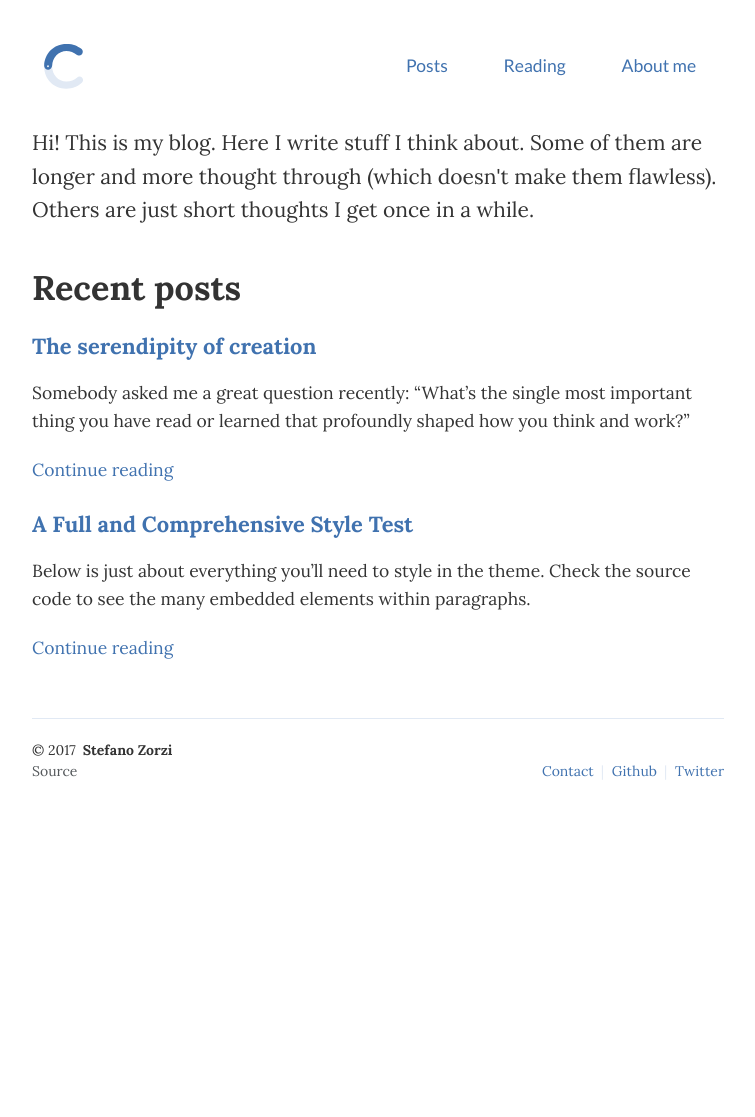
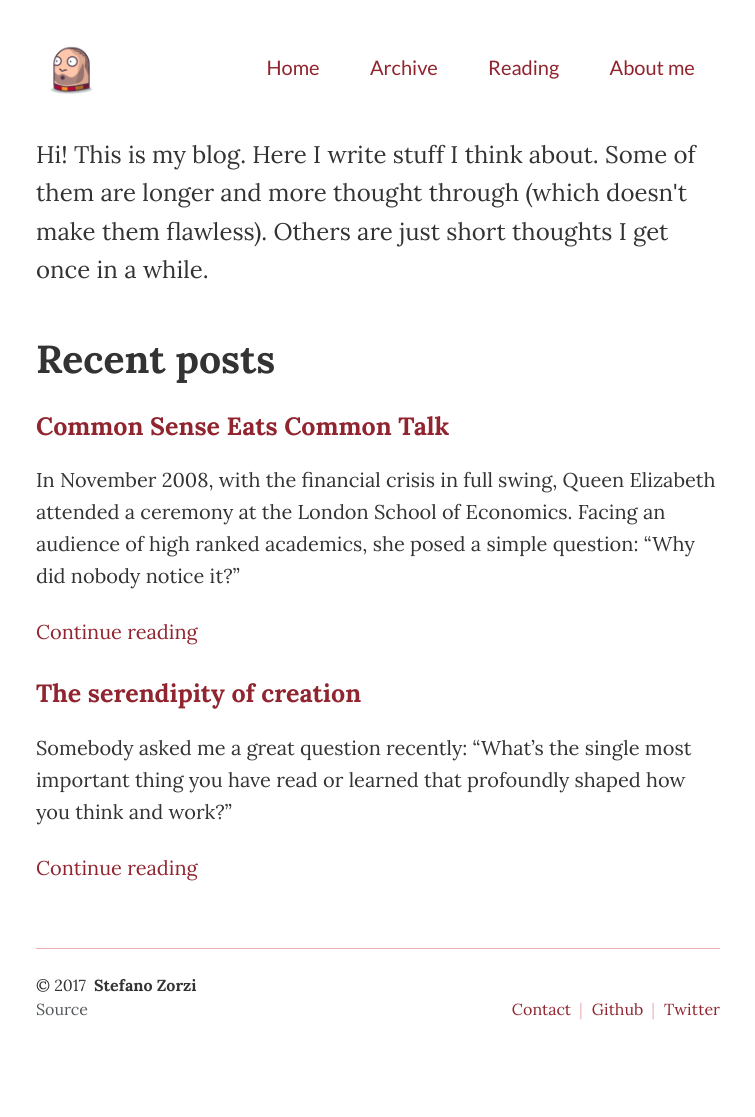
Before and after one commit to stefanozorzi/stefanozorzi.github.io, a Jekyll site: the page built from index.html, in a window 1280 px wide. Shown: the whole page, without its empty margins (262-1017 px from the left). Built offline with Jekyll 4.4.1, drawn with Linux system fonts in a browser that asks for light colours; before the commit the page ends 900 px from its top, so only the background shows below that; some of the changed lines change nothing that is shown.

Commit message:
new color and logo

```diff
--- a/_config.yml
+++ b/_config.yml
@@ -28,7 +28,10 @@
 # Used to define the navigation menu items
 # > Title is the tile of the navigation item, url the url and desc is the tooltip
 navigation:
-  - title: Posts
+  - title: Home
+    url: /index/
+    desc: Home
+  - title: Archive
     url: /posts/
     desc: Posts
   - title: Reading
--- /dev/null
+++ b/_posts/2017-10-01-Common-Sense-Eats-Common-Talk.md
@@ -0,0 +1,115 @@
+---
+layout: post
+title:  "Common Sense Eats Common Talk"
+description: "A post from ribbonfarm"
+date:   2017-10-01 21:42:53 +0200
+categories:
+---
+
+In November 2008, with the financial crisis in full swing, Queen Elizabeth attended a ceremony at the London School of Economics. Facing an audience of high ranked academics, she posed a simple question: “Why did nobody notice it?”
+
+How could it be that no one among the smartest economists, commentators, and policymakers in all her kingdom – and beyond – had been able to see the formation of a bubble of such dimensions?
+
+![Illustration of The Emperor’s New Clothes by Vilhelm Pedersen, Andersen’s first illustrator](/assets/img/emperor.jpg "The Emperor's new clothes")
+
+And yet critical facts were readily available – facts that could have warned about the craziness of the housing market, on which an even bigger financial house of cards had been erected. A short trip to a “regular” American neighbourhood – like the one undertaken by Mark Baum in The Big Short – would have presented an endless list of properties under foreclosure, real estate agents openly bragging about the laxity of credit requirements, and exotic dancers with multiple mortgage-financed properties[^1].
+
+Such evidence would have been sufficient to convince most people of the existence of a bubble. However, in London, New York and the other financial centres of the world, an entire class of experts kept blatantly ignoring the facts, anecdotal evidence, and common sense that could have anticipated what was about to happen.
+
+This is a high profile example of a more general situation in which a narrative establishes itself and resists being disproven, even when it is clearly contradicted by information right under our noses. Like the crowd in Hans Christian Andersen’s famous parable, we watch our sovereign parading naked in the street, but are unable to see through his invisible clothes. Until a young boy steps forward and with a little common sense lifts the veil on our “common talk”.
+
+## Falling for conformity
+
+Common talk is the unreflective parroting of smart-sounding theories, stories, and arguments without applying any test, even the most basic one, to verify their validity. It’s not that common talk is necessarily false – some of what people repeat mindlessly happens to be true. It’s just that veracity is of secondary or tertiary importance. In this respect, it is a lot like Harry Frankfurt’s concept of bullshit: a lack of concern for the truth[^2].
+
+But why do we fall for and perpetuate common talk?
+
+Sometimes it is a deliberate choice. This happens when we perpetuate narratives out of direct personal interests – like the bankers levered up in the real estate market – or in an effort to please those in a position of authority. More often, though, our motives are less conscious.
+
+During the 1950s, Solomon Asch demonstrated in a series of [“conformity experiments”](https://en.wikipedia.org/wiki/Asch_conformity_experiments) how easily social pressure can cause people to second-guess their judgments, even on a question as basic as the length of a line. This stems in part from a fear of ridicule or humiliation. Faced with a dominant opinion, it is easy to doubt ourselves and question whether we are qualified to contradict so many other people – especially if they are acknowledged “experts” in complex domains like finance.
+
+In other situations, what draws us towards common talk is the desire to maintain consensus. When an idea or theory starts spreading, there is a lot of inertia to stick with it. This is a tendency that runs deep in our genes. As Roy Baumeister has [recently argued](http://psycnet.apa.org/index.cfm?fa=buy.optionToBuy&id=2017-25721-001), humans have “an innate propensity to value consensus above accuracy.” Although groups have a strong incentive to seek accurate information about a given topic, Baumeister concludes that other criteria are indeed more powerful:
+
+> …groups value consensus and shared reality, and so members are often reluctant to bring up information that goes against the emerging consensus. Although critique and argument would best serve the group’s epistemic goals, the goal of harmony tends to suppress those processes.
+
+As social animals, we need a collective worldview within which to operate. Common talk is one of the main ways we construct that worldview.
+## Common talk is fragile
+
+There is a tendency today to associate fake news and disinformation only with the uneducated, but this is extremely self-oblivious. Instead, as the financial crisis of 2008 shows, people that can be considered “very smart” by any acknowledged external measure – from IQ to educational and professional achievements – are far from being immune to common talk. Peter Thiel goes even further, arguing that “smart people” are more likely than average to pick up on trendy and fashionable thinking and get trapped by it.
+
+A possible explanation lies in the content of common talk. People pick up on things when they somehow are looking for them. They are, in other words, receptive to a particular type of message. Common talk is particularly tempting for those who have an affinity for explanations, for overarching stories, for big-picture thinking[^3]. These seemingly coherent narratives have something in common: they all focus on the macro.
+
+If macro thinking makes common talk attractive, it also makes it vulnerable to turn into big disappointments. The barriers to bullshit lowered, common talk can drag us to the false belief that we can rationalise the complexity of the world we live in, and inhibits our ability to erect defences against collective illusions. For these reasons, common talk, rationalisations, and narratives are failure prone. To say it like Nassim Taleb, they are “fragile”.
+
+The same Taleb offers us a way out from this trap, encapsulated in this quote: “it is easier to macrobullshit than to microbullshit”. If we want to stay away from the temptation of the macro we need to turn our attention to the micro.
+
+## How to see through invisible clothes
+
+Common sense sits at the opposite side of common talk along the macro/micro divide. Its focus is tangible and practical. Observations and experiences as opposed to rationalisations. Common sense is inherently micro.
+
+In the context of the 2008 real estate bubble, common sense is the “layman’s” realisation that an increasingly large number of people cannot afford their mortgages and the ensuing conclusion that they will be defaulting on their loans. Its value doesn’t lie in the ability to offer comprehensive explanations, but rather in its empirical validity[^4]. Traditional common-sense knowledge, like simple heuristics and grandmotherly advice, is the ossified product of observations. They have endured through time not because they are attractive but because they work[^5].
+
+We can now consider the optimal approach to navigate situations where common talk appears in contradiction with common sense. Because of its empirical and practical nature, I argue that common sense should be considered “default-right” while common talk should be considered “default-wrong”. In other words, faced with a dilemma, the burden of proof lies with the statement that contradicts common sense.
+
+Thinking in terms of burden of proof can help us come up with a set of simple rules of thumb to guide our day-to-day decision making and communication. I’ll suggest three here, but there are surely more which I’d be happy to hear:
+
+1.	_When a proposition contradicts common sense, we should assume it to be wrong._
+
+Jared Diamond made this point recently when naming “common sense” as his choice for a scientific concept that “[ought to be more widely known](https://www.edge.org/response-detail/27111).” As an example, he cites a recent debate among archaeologists regarding the discovery of pre-Clovis settlements in Southern U.S. states and Latin America. Common sense alone would be enough to dismiss such claims. There are hundreds of Clovis settlements south of the Canada/U.S. border, but no sign of human presence before that epoch has yet been discovered. If pre-Clovis populations had indeed passed through the continent, there would be plenty of evidence by now and it seems implausible that they have been “airlifted” directly to the south. Yet a large number of scholars overlook this basic logic and get blinded by the desire to claim a new discovery pre-dating those of their colleagues. Unsurprisingly, these claims usually turn out to be the result of measurement or sampling errors in the dating of radiocarbon.
+
+The point is not to preemptively disregard any theory that contradicts common sense. Rather, it is a warning to avoid getting bogged down in details before the primary contradictions of a new theory are resolved. It also forces us to come up with a plausible explanation for why such a theory is not wrong.
+
+2.	_If we cannot strip a statement of its jargon and rephrase in our own words, we are likely perpetuating common talk._
+
+One of the best formulations of this point comes from Timothy Snyder’s _On Tyranny_. In lesson nine – “Be kind to our language” – he writes:
+
+> Avoid pronouncing the phrases everyone else does. Think up your own way of speaking, even if only to convey that thing you think everyone is saying.
+
+If we cannot explain a concept in plain terms, there is a high likelihood that we are either falling prey to consensus thinking or that we are simply indifferent to the validity of our statements. Writing and teaching are two great ways to avoid this trap. More often than not, they lead to an accurate realisation of [our true level of understanding](https://twitter.com/sean_a_rose/status/856191267679502336).
+
+Naturally, it is not realistic to expect we can reach a teaching-level of knowledge in all possible subjects. There will be situations where we are forced to work from [cached thoughts](http://lesswrong.com/lw/k5/cached_thoughts/) – thoughts that we pick from our memory or environment without critical processing. In these situations, it is worth realising that the burden of proof is on us. Everything we say without fully understanding it, or without a strong trust in the source, should be taken with a grain of salt.
+
+3.	_Always test macro thoughts against micro examples._
+
+From a general point of view, this is simply one of the essential characteristics of science. In Feynman’s words: “It doesn’t make a difference how beautiful your guess (theory) is, it doesn’t make a difference how smart you are… if it disagrees with experiment, it’s wrong”.
+
+As a methodological advice, I found a great example in [this interview](https://intelligence.org/2013/12/13/aaronson/) with Scott Aaronson. His approach to preventing the risk of falling for “elegant” but flawed theories is to avoid looking for general frameworks too early in his investigation. He starts instead by looking for “easy special cases and simple sanity checks”, or things he can try out “using high-school algebra or maybe a five-line computer program”. Not only does this micro focus prevent wild goose chases, but it also primes him for a better understanding at the macro level:
+
+> I find that, after you’ve felt out the full space of obstructions and counterexamples… finding the proof techniques by which to convince everyone else is often a more-or-less routine exercise.
+
+This approach is valid for science as it is for running a business. Execution (the micro) without vision (the macro) can feel like mindless, unexciting work. But, to say it like Edison, “vision without execution is hallucination”.
+
+## When common sense fails
+
+Seen like this, trusting our common sense would seem like straightforward, perhaps even bulletproof advice to follow. But common sense does fail us on occasion – and when it does, it fails us big time. The tricky part is distinguishing the situations where common sense works from those where it can lead us astray.
+
+First, there is a practical aspect. Even when common sense is right, it can still result in an economic loss if used as a guide to investment decisions. Right or wrong, a common belief can push prices up in a growing spiral, fuelled by the self-fulfilling effect of bull markets. As every investor knows, “the market can remain irrational longer that you can remain solvent”.
+
+Substantial structural changes – in economics, politics, or technology, for example – can also undermine the validity of our common sense. These are situations where previously reliable mental models stop working and new ones – new common sense – need to be created. We are currently facing one of these structural rearrangements as we move from an economy based on scarcity (industrial) to an economy based on abundance (information). Sensible industrial-age values like thriftiness, planning, and risk minimisation are now losing relevance and are being replaced by “new” ones like experimentation, learn-fast-fail-fast, and optionality.
+
+Another significant shortcoming of common sense is that it has limited explanatory value. Common sense can be a valuable compass to guide our behaviour, it can help us spot and debunk flawed theories or common talk, but it does little to explain new phenomena or prove the validity of new propositions.
+
+In this way, common sense plays a role akin to observation or experimentation within the scientific process. As argued by Hume, observation alone cannot produce scientific knowledge, or at least it is not sufficient for that purpose. Observing a thousand white swans does not prove that all swans are white. But a single black swan does refute the proposition. In this way, common sense is most useful as a falsification mechanism.
+
+At the same time, science has the authority to revise our “common sense” just as it has the power to explain things beyond what we can directly observe. It was once fairly obvious that the sun revolved around the earth – but a long, arduous campaign of reason and observation convinced us otherwise. In other words, when common sense and science collide, either a hypothesis is proven wrong, or common sense needs to be updated.
+
+At this point, we are left to answer a critical question. How can we decide when to overrule our common sense? What should we do in the many, almost daily, situations where it’s impossible to verify the validity of a statement? When can we trust common talk?
+
+In this post, I have focused on situations when common talk should not be trusted. Put another way, I have tried to advocate for the adoption of a precautionary principle. But society rarely moves at the speed of precaution. Significant changes are initiated by people that find confidence in unproven convictions and are brought forward by people that disregard rationality to follow them.
+
+I suspect the answer cannot be found in a positive theory of certainty, but in the acceptance that, as humans, our destiny is to live, and act, in doubt.
+
+
+_This post appeared first on [Ribbonfarm](https://www.ribbonfarm.com/2017/09/26/common-sense-eats-common-talk)_
+
+---
+
+[^1]:	This may sound like an exaggeration but it is exactly what happened to Mark Baum, one  of the few investors who decided to bet against the housing bubble, during a trip to Florida to investigate the validity of rumours of an impending crisis. The episode is reported in Michael Lewis’ “The Big Short”.
+
+[^2]:	The main difference between the notion of “common talk”, as presented in this post, and Frankfurt’s “bullshit” is whether the action is active or passive. In my case, I am more focused on the way people repeat what others are saying (passive action), whereas Frankfurt is more focused on the act of generating bullshit in the first place (active action). The two, however, are closely related.
+
+[^3]:	A possible complementary explanation could point to a correlation between the type N of the popular Myers-Briggs personality test and the conventionally “smart” in the population. This would provide some additional substance to the argument that “smarter” people are more easily tempted to fall for common talk.  While there are some studies suggesting a link between academic performance, IQ test scores and N types, these probably say more about the way we measure intelligence than anything else. The validity of Myers-Briggs to explain anything is also often criticised.
+
+[^4]:	Translated in a business context, macro vs. micro is typically embedded in the corporate vs. startup dichotomy. Despite the increasing level of bullshit that is pervading the tech scene, startups in their early days remain mostly immune from common talk thanks to a forced focus on the micro. Even the inevitable theorisations around entrepreneurship, considering the popularity of the subject, tend to focus on process rather than concrete prescriptions. Along the same lines, it is not surprising that YCombinator and its founder Paul Graham have become famous for dispensing advice that sound very much like common sense: “code and talk to customers”, “make something people want”, “the best way to become rich is to avoid dying”.
+
+[^5]:	Taleb calls this the Lindy effect: the longer some knowledge has been around, the longer it can be expected to last. Knowledge that is “Lindy prone” is knowledge that works as long as it is valid. Most elements of common sense work like this, when they stop being valid, they stop being used.
--- a/_sass/_site.scss
+++ b/_sass/_site.scss
@@ -63,7 +63,7 @@
 
 @include mq-up(sm) {
   .site-header {
-    margin: $spacer4 0 $spacer2;
+    margin: $spacer3 0 $spacer2;
   }
 
   .site-title {
@@ -84,7 +84,7 @@
 
   .site-nav {
     float: right;
-    width: 50%;
+    width: 70%;
     margin-top: $spacer0;
     justify-content: space-around;
     font-size: 1.25rem;
--- a/_sass/_variables.scss
+++ b/_sass/_variables.scss
@@ -7,7 +7,7 @@
 $gray-lighter:              #eceeef;
 $gray-lightest:             #ffffff;
 
-$blue:                      #4072AF;
+$blue:                      #91252f;                //changed to roma red
 $light-blue:                lighten($blue, 45%);
 $dark-blue:                 darken($blue, 20%);
 
@@ -55,7 +55,7 @@
 $lh-sm:                     1.1;
 $lh-md:                     1.6;
 
-$fs-root:                   14px;
+$fs-root:                   16px;
 $fs:                        1rem;
 $fs-md:                     1.25rem;
 
```
Also changed, not shown: assets/img/Emperor.jpg (added), assets/img/logo.svg, assets/img/old_logo.svg (added).
